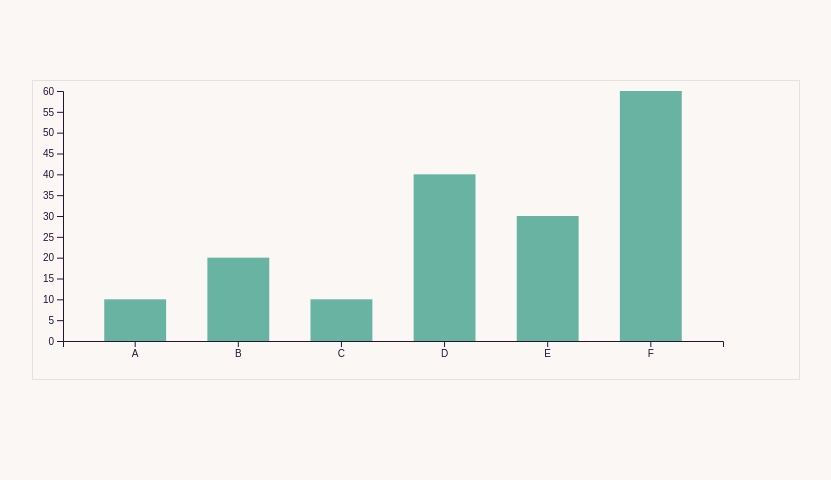
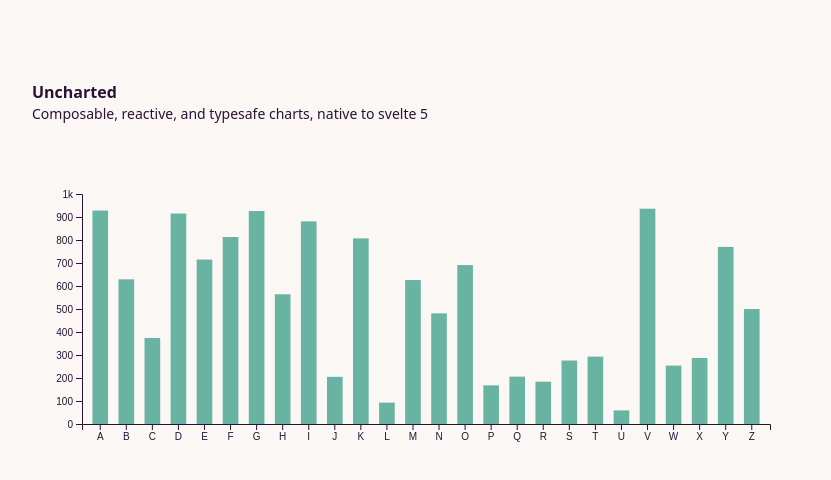
Before and after one commit to jesi-rgb/uncharted, a SvelteKit app: page / in a window 1280 px wide. Shown: the top 480 px of the page, without its empty margins (224-1055 px from the left). Built offline with nearby package versions, Linux system fonts and the light colour scheme.

Commit message:
finally reactive

```diff
--- a/src/lib/Chart/Axes.svelte
+++ b/src/lib/Chart/Axes.svelte
@@ -3,9 +3,17 @@
 	import type { ChartContext } from '$lib/types.js';
 	import { extent, scaleBand, scaleLinear } from 'd3';
 
-	let { data, margin, width, height }: ChartContext = chartContext.get();
+	// Get context values
+	let chartState: ChartContext = chartContext.get();
 	let { children, xKey, yKey } = $props();
 
+	// Create derived values that will automatically update
+	let data = $derived(chartState.data);
+	let margin = $derived(chartState.margin);
+	let width = $derived(chartState.width);
+	let height = $derived(chartState.height);
+
+	// Create reactive scales
 	let xScale = $derived(
 		scaleBand()
 			.domain(data.map((d) => d[xKey]))
@@ -13,20 +21,27 @@
 			.padding(0.4)
 	);
 
-	let xScaleWrapper = () => xScale;
-
-	xAxesContext.set({ xKey, xScaleWrapper });
-
 	let yScale = $derived(
 		scaleLinear()
-			.domain(extent(data.map((d) => d[yKey])))
+			.domain(extent(data.map((d) => d[yKey])) || [0, 1])
 			.range([height - margin.bottom, margin.top])
 			.nice(2)
 	);
 
-	let yScaleWrapper = () => yScale;
+	// Set context during initialization with getters that access reactive values
+	xAxesContext.set({
+		xKey,
+		get xScale() {
+			return xScale;
+		}
+	});
 
-	yAxesContext.set({ yKey, yScaleWrapper });
+	yAxesContext.set({
+		yKey,
+		get yScale() {
+			return yScale;
+		}
+	});
 </script>
 
 <g class="axes">
--- a/src/lib/Chart/Axes/X.svelte
+++ b/src/lib/Chart/Axes/X.svelte
@@ -2,16 +2,22 @@
 	import { chartContext, xAxesContext } from '$lib/context.js';
 	import { axisBottom, select } from 'd3';
 
-	let { height, margin } = chartContext.get();
+	// Get context values during initialization
+	let chartState = chartContext.get();
+	let axesState = xAxesContext.get();
 
-	let { xScaleWrapper } = xAxesContext.get();
-
-	let xScale = xScaleWrapper();
-
+	// Create derived values that will automatically update
+	let height = $derived(chartState.height);
+	let margin = $derived(chartState.margin);
+	let xScale = $derived(axesState.xScale);
 	let axis = $derived(axisBottom(xScale));
 
+	// DOM manipulation in effect
 	$effect(() => {
-		select('.xAxis').call(axis);
+		const xAxisElement = select('.xAxis');
+		if (xAxisElement) {
+			xAxisElement.call(axis);
+		}
 	});
 </script>
 
--- a/src/lib/Chart/Axes/Y.svelte
+++ b/src/lib/Chart/Axes/Y.svelte
@@ -1,5 +1,5 @@
 <script lang="ts">
-	import { axisLeft, select, type ScaleLinear } from 'd3';
+	import { axisLeft, format, select, type ScaleLinear } from 'd3';
 	import { chartContext, yAxesContext } from '$lib/context.js';
 
 	interface Props {
@@ -7,16 +7,22 @@
 		yScale: ScaleLinear<number, number>;
 	}
 
-	let { margin } = chartContext.get();
+	// Get context values during initialization
+	let chartState = chartContext.get();
+	let axesState = yAxesContext.get();
 	let { ...rest } = $props();
 
-	let { yScaleWrapper } = yAxesContext.get();
-	let yScale = yScaleWrapper();
+	// Create derived values that will automatically update
+	let margin = $derived(chartState.margin);
+	let yScale = $derived(axesState.yScale);
+	let axis = $derived(axisLeft(yScale).tickFormat(format('~s')));
 
-	let axis = $derived(axisLeft(yScale));
-
+	// DOM manipulation in effect
 	$effect(() => {
-		select('.yAxis').call(axis);
+		const yAxisElement = select('.yAxis');
+		if (yAxisElement) {
+			yAxisElement.call(axis);
+		}
 	});
 </script>
 
--- a/src/lib/Chart/Root.svelte
+++ b/src/lib/Chart/Root.svelte
@@ -35,13 +35,27 @@
 	}: Props<any> = $props();
 
 	// combine whatever the user specifies with the default in margin
-	margin = { ...defaultMargin, ...margin };
+	let computedMargin = $derived({ ...defaultMargin, ...margin });
 
-	chartContext.set({ data, width, height, margin });
+	// Set context during initialization
+	chartContext.set({
+		get data() {
+			return data;
+		},
+		get width() {
+			return width;
+		},
+		get height() {
+			return height;
+		},
+		get margin() {
+			return computedMargin;
+		}
+	});
 </script>
 
 <div bind:clientWidth={width}>
-	<svg {width} {height} class="border-base-content/10 border" {...rest}>
+	<svg {width} {height} {...rest}>
 		{@render children({ data, width, height, xKey, yKey })}
 	</svg>
 </div>
--- a/src/lib/Chart/Series/Bar.svelte
+++ b/src/lib/Chart/Series/Bar.svelte
@@ -5,14 +5,12 @@
 		color?: string;
 	}
 
-	const { xKey, xScaleWrapper } = xAxesContext.get();
-	const { yKey, yScaleWrapper } = yAxesContext.get();
-	const { height, margin, data } = chartContext.get();
+	const { height, margin, data } = $derived(chartContext.get());
 
 	let { color = '#69b3a2' }: Props = $props();
 
-	let xScale = $derived(xScaleWrapper());
-	let yScale = $derived(yScaleWrapper());
+	const { xKey, xScale } = $derived(xAxesContext.get());
+	const { yKey, yScale } = $derived(yAxesContext.get());
 
 	let categories = $derived(data.map((d) => d[xKey]));
 </script>
--- a/src/lib/context.ts
+++ b/src/lib/context.ts
@@ -8,5 +8,5 @@ export const X_AXES_CONTEXT = 'x-axes-context'
 export const Y_AXES_CONTEXT = 'y-axes-context'
 
 export const chartContext = new Context(CHART_CONTEXT)
-export const xAxesContext = new Context<{ xKey: string, xScaleWrapper: () => ScaleLinear<number, number> }>(X_AXES_CONTEXT)
-export const yAxesContext = new Context<{ yKey: string, yScaleWrapper: () => ScaleLinear<number, number> }>(Y_AXES_CONTEXT)
+export const xAxesContext = new Context<{ xKey: string, xScale: () => ScaleLinear<number, number> }>(X_AXES_CONTEXT)
+export const yAxesContext = new Context<{ yKey: string, yScale: () => ScaleLinear<number, number> }>(Y_AXES_CONTEXT)
--- a/src/routes/+page.svelte
+++ b/src/routes/+page.svelte
@@ -1,17 +1,33 @@
 <script lang="ts">
 	import { Chart } from '$lib/index.js';
+	interface DataPoint {
+		category: string;
+		value: number;
+	}
 
-	const data = [
-		{ category: 'A', value: 10 },
-		{ category: 'B', value: 20 },
-		{ category: 'C', value: 10 },
-		{ category: 'D', value: 40 },
-		{ category: 'E', value: 30 },
-		{ category: 'F', value: 60 }
-	];
+	function generateRandomData(
+		categories: number = 26,
+		minValue: number = 0,
+		maxValue: number = 1000
+	): DataPoint[] {
+		return Array.from({ length: categories }, (_, i) => ({
+			category: String.fromCharCode(65 + i),
+			value: Math.floor(Math.random() * (maxValue - minValue + 1)) + minValue
+		}));
+	}
+
+	let data = $state(generateRandomData());
+	setInterval(() => {
+		data = generateRandomData();
+	}, 1000);
 </script>
 
-<Chart.Root {data} margin={{ left: 30, top: 10, right: 10 }}>
+<div class="mb-10">
+	<h2 class="font-bold">Uncharted</h2>
+	<p class="text-sm">Composable, reactive, and typesafe charts, native to svelte 5</p>
+</div>
+
+<Chart.Root {data} margin={{ left: 50, top: 30, right: 30 }}>
 	<Chart.AxesContainer xKey="category" yKey="value">
 		<Chart.Axes.Y />
 		<Chart.Axes.X />
```
